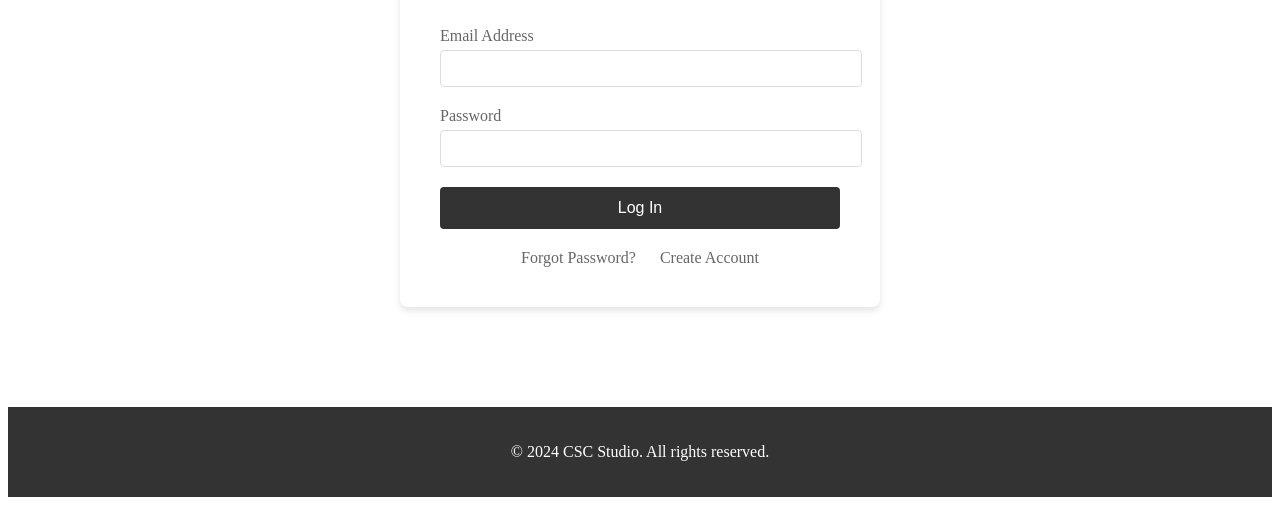
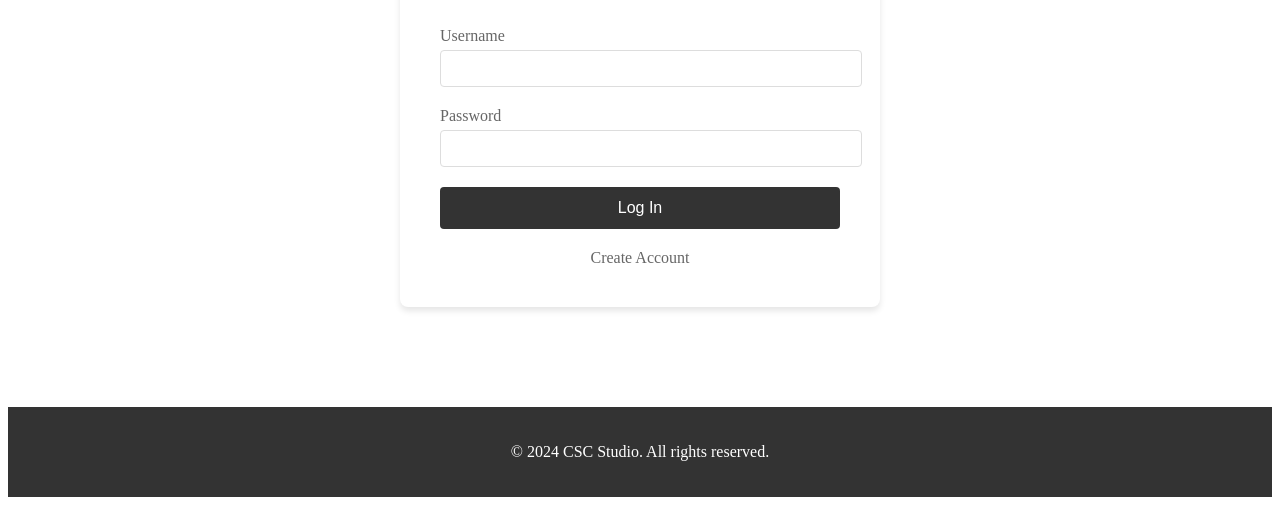
Before and after one commit to LongYinC/CSC317-TermProject, a plain HTML site: page views/login.html in a window 1280 px wide. Shown: the part 318-823 px from the top of the page. Drawn offline with Linux system fonts and the light colour scheme.

Commit message:
Update login.html

```diff
--- a/views/login.html
+++ b/views/login.html
@@ -17,10 +17,10 @@
     </div>
     <div class="login-container">
         <h1>CSC Studio</h1>
-        <form action="#" method="post">
+        <form action="/users/login" method="post">
     <div class="form-group">
-                <label for="email">Email Address</label>
-                <input type="email" id="email" name="email" required>
+        <label for="username">Username</label>
+        <input type="text" id="username" name="username" required>
     </div>
     <div class="form-group">
         <label for="password">Password</label>
@@ -29,7 +29,6 @@
     <button type="submit" class="btn">Log In</button>
     </form>
         <div class="login-links">
-            <a href="#">Forgot Password?</a>
             <a href="#">Create Account</a>
         </div>
     </div>
```
Lines whose indentation alone changed are shown as unchanged.
